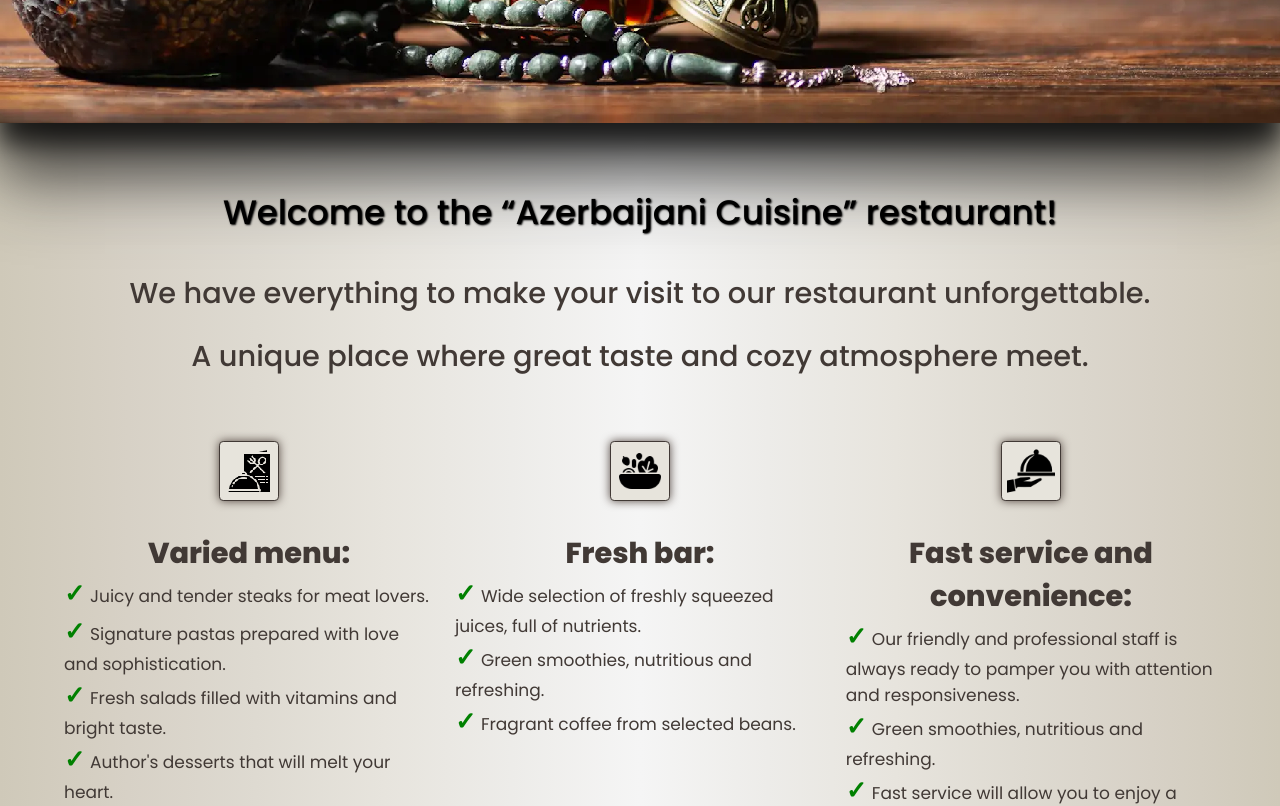
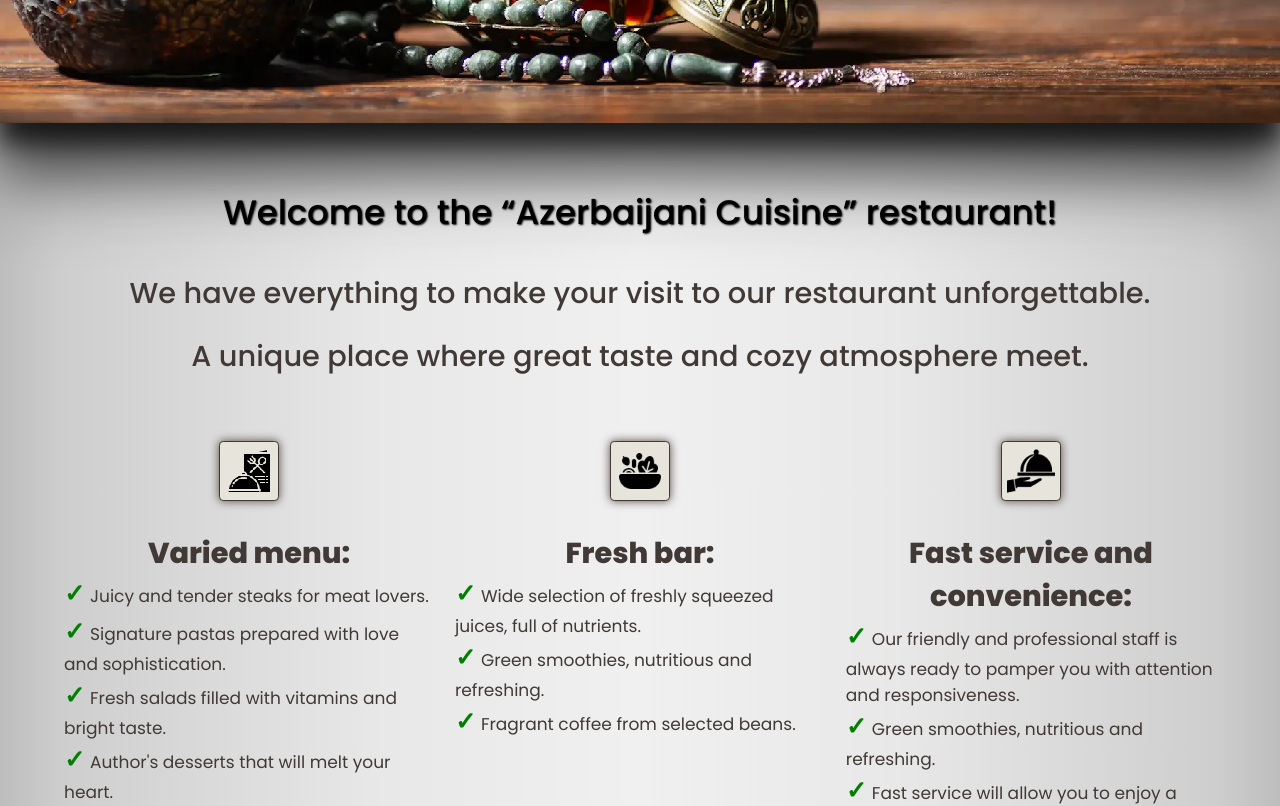
Before and after one commit to rovsenhuseynov/Tengiz_04_28_2024-1, a React (Create React App) app: page /about in a window 1280 px wide. Shown: the part 780-1586 px from the top of the page. Built offline with nearby package versions, Linux system fonts and the light colour scheme.

Commit message:
тест фона about

```diff
--- a/src/pages/about/About.scss
+++ b/src/pages/about/About.scss
@@ -5,25 +5,19 @@
     // background-image: url(../../assets/image/Paper_texture.webp);
     background: linear-gradient(
       to right,
-      rgb(207,201,185) 0%,
+      rgb(189,189,189) 0%,
 
-      rgb(215,209,198) 10%,
+      rgb(206,206,206) 5%,
 
-      rgb(222,218,209) 20%,
+      rgb(232,232,232) 30%,
 
-      rgb(231,228,221) 30%,
+      rgb(240, 240, 240) 50%,
 
-      rgb(237,236,233) 40%,
-      rgb(245,245,245) 50%,
-      rgb(237,236,233) 60%,
+      rgb(232,232,232) 70%,
 
-      rgb(231,228,221) 70%,
+      rgb(206,206,206) 95%,
 
-      rgb(222,218,209) 80%,
-
-      rgb(215,209,198) 90%,
-
-      rgb(207,201,185) 100%
+      rgb(189,189,189) 100%
     );
     height: 100vh;
     height: 100%;
```
